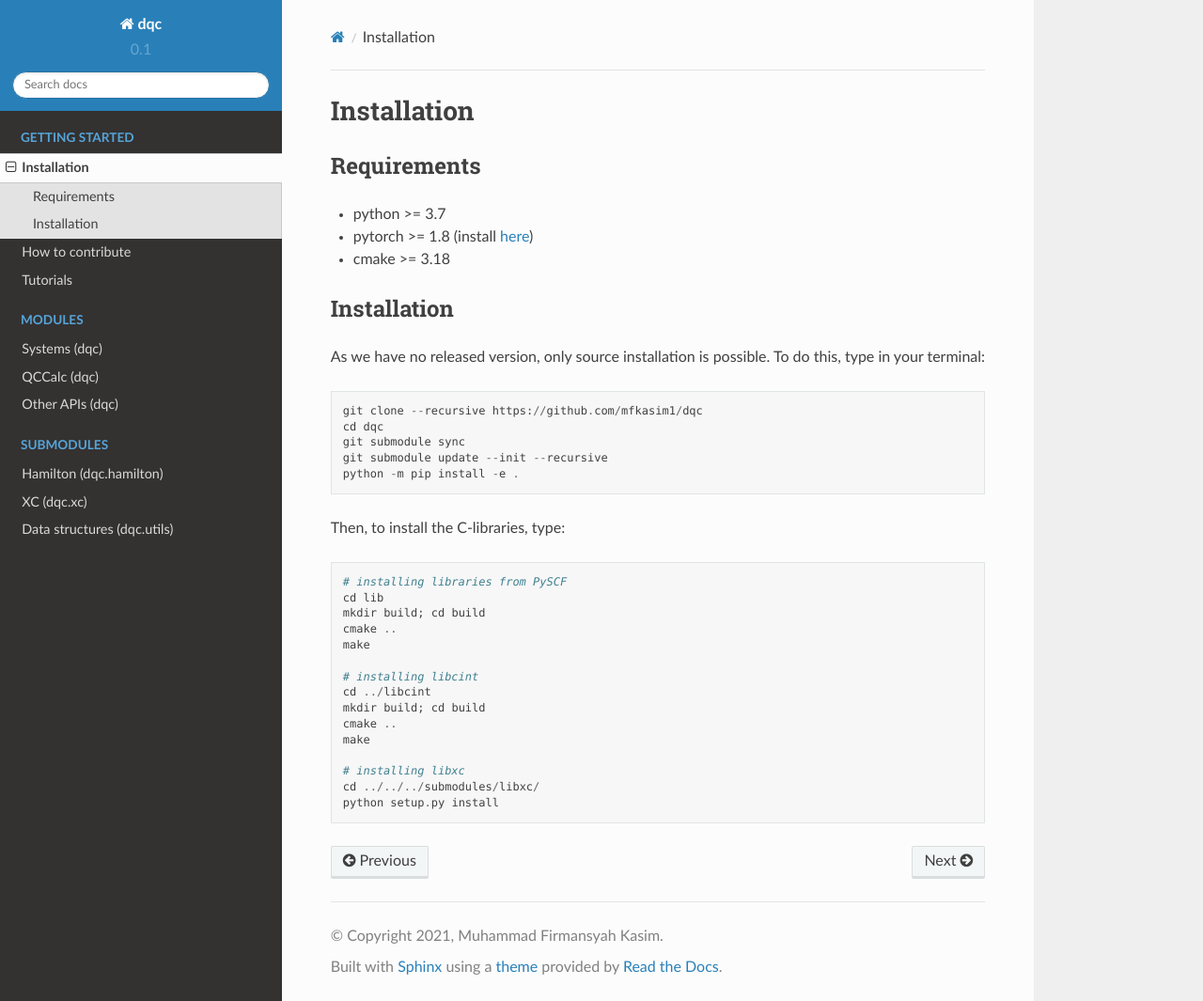
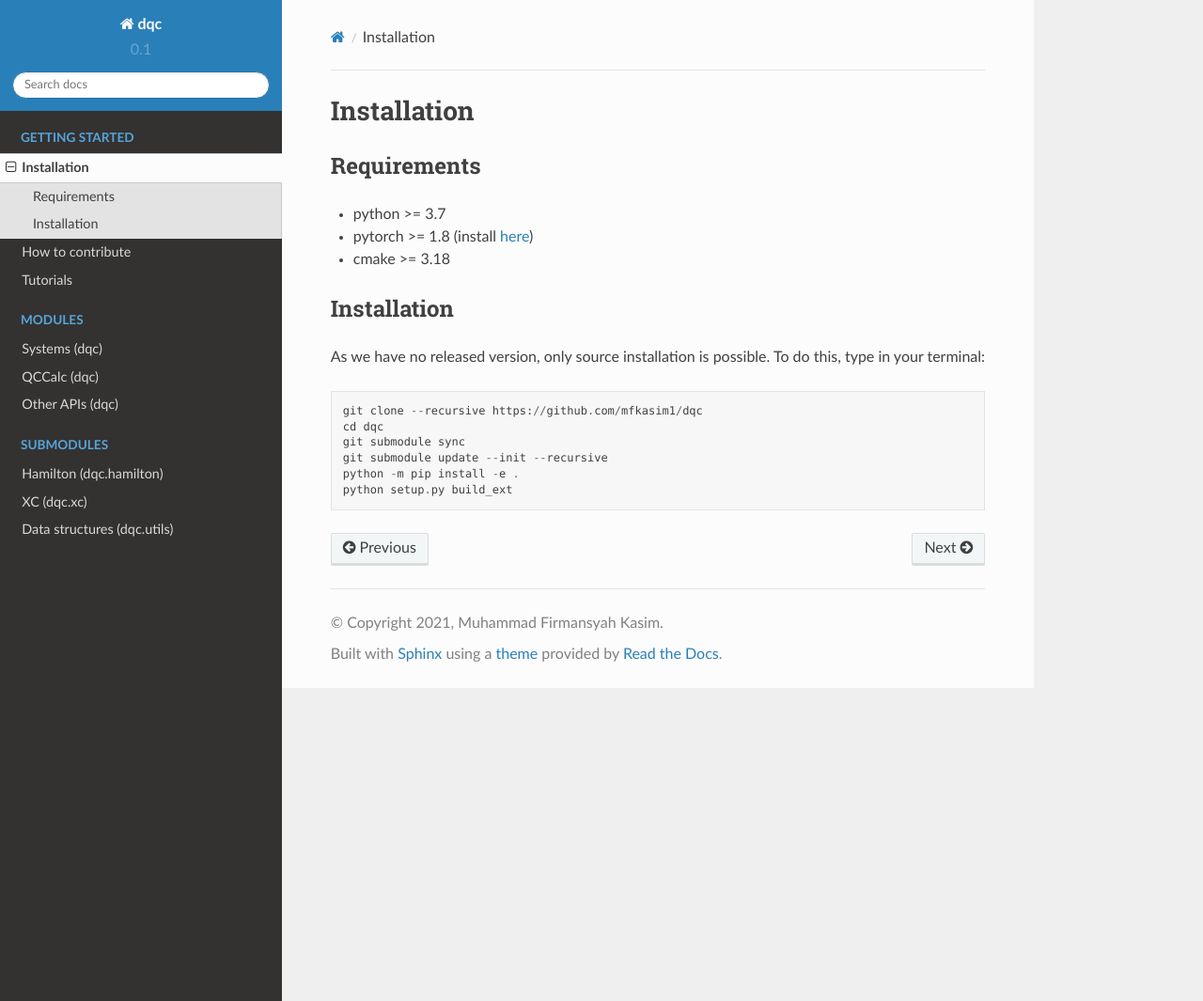
Before and after one commit to diffqc/dqc, a Sphinx documentation site: the page built from docs/getstart/installation.rst, in a window 1280 px wide and 1065 px high. Shown: the whole window at 94% size. Built offline with Sphinx 7.4.7 and the Read the Docs theme 2.0.0, drawn with Linux system fonts in a browser that asks for light colours.

Commit message:
Simplifying the installation procedure

```diff
--- a/docs/getstart/installation.rst
+++ b/docs/getstart/installation.rst
@@ -21,23 +21,4 @@ To do this, type in your terminal:
     git submodule sync
     git submodule update --init --recursive
     python -m pip install -e .
-
-Then, to install the C-libraries, type:
-
-.. code-block::
-
-    # installing libraries from PySCF
-    cd lib
-    mkdir build; cd build
-    cmake ..
-    make
-
-    # installing libcint
-    cd ../libcint
-    mkdir build; cd build
-    cmake ..
-    make
-
-    # installing libxc
-    cd ../../../submodules/libxc/
-    python setup.py install
+    python setup.py build_ext
```
Also changed, not shown: README.md (+1 -18 lines), setup.py (+43 -2 lines), 8 other files.
